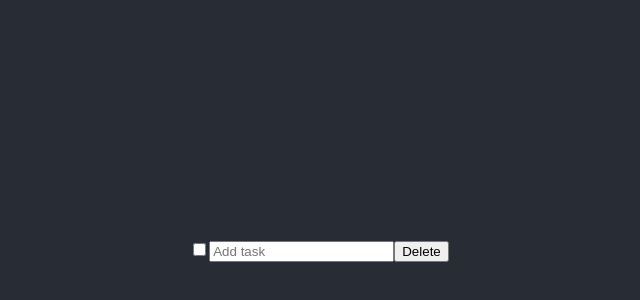
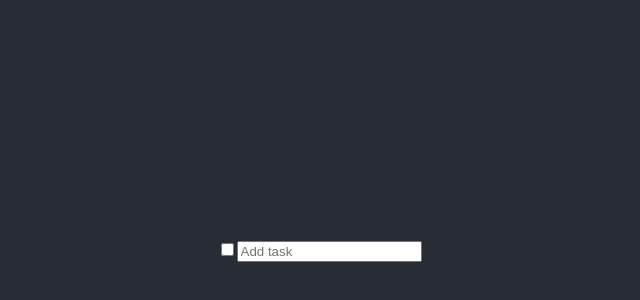
Before and after one commit to dsnair/google-keep-clone, a React (Create React App) app: page / in a window 1280 px wide. Shown: the part 154-454 px from the top of the page, without its empty margins (321-961 px from the left). Built offline with nearby package versions, Linux system fonts and the light colour scheme.

Commit message:
render added tasks and add new task

```diff
--- /dev/null
+++ b/src/AddTask.js
@@ -0,0 +1,17 @@
+import React from 'react'
+
+function AddTask({ task, addTask, updateTask }) {
+  return (
+    <form onSubmit={addTask}>
+      <input type="checkbox" />
+      <input
+        type="text"
+        value={task}
+        placeholder="Add task"
+        onChange={updateTask}
+      />
+    </form>
+  )
+}
+
+export default AddTask
--- a/src/App.js
+++ b/src/App.js
@@ -1,13 +1,38 @@
 import React, { useState } from 'react'
 import './App.css'
 
-import TaskFormInput from './TaskFormInput'
+import AddTask from './AddTask'
 
 function App() {
+  const [task, setTask] = useState('')
+  const handleUpdateTask = e => setTask(e.target.value)
+
+  const [tasks, setTasks] = useState([])
+  const handleAddTask = e => {
+    e.preventDefault()
+    setTasks([...tasks, task])
+    setTask('')
+  }
+
   return (
-    <form className="App">
-      <TaskFormInput />
-    </form>
+    <div className="App">
+      {tasks.map((item, index) => (
+        <div key={index}>
+          <input type="checkbox" />
+          <input
+            type="text"
+            value={item}
+            placeholder="Add task"
+            onChange={handleUpdateTask}
+          />
+        </div>
+      ))}
+      <AddTask
+        task={task}
+        addTask={handleAddTask}
+        updateTask={handleUpdateTask}
+      />
+    </div>
   )
 }
 
--- a/src/TaskFormInput.js
+++ /dev/null
@@ -1,20 +0,0 @@
-import React, { useState } from 'react'
-
-function TaskFormInput() {
-  const [task, setTask] = useState('')
-  const handleChange = e => setTask(e.target.value)
-  return (
-    <div>
-      <input type="checkbox" />
-      <input
-        type="text"
-        value={task}
-        placeholder="Add task"
-        onChange={handleChange}
-      />
-      <input type="submit" value="Delete" />
-    </div>
-  )
-}
-
-export default TaskFormInput
```
